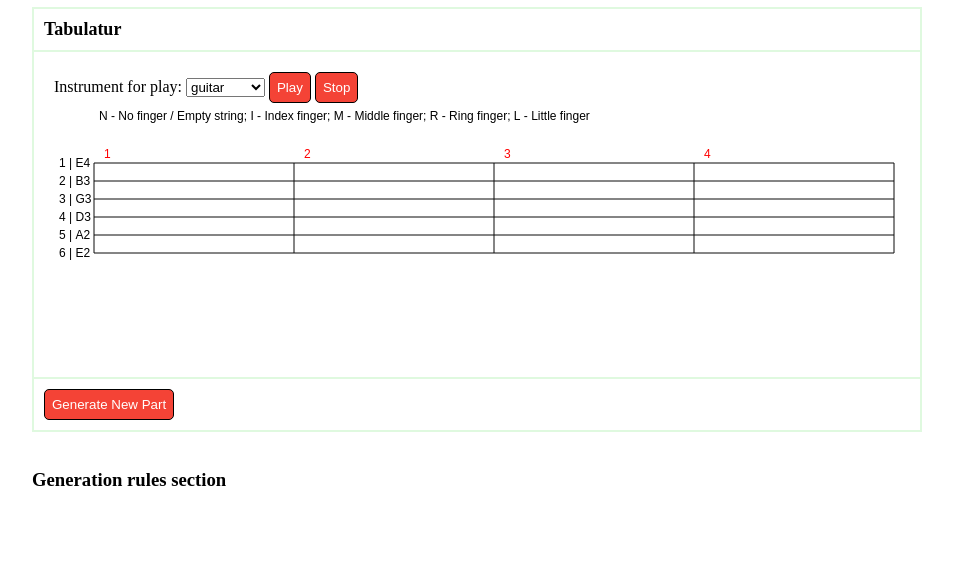
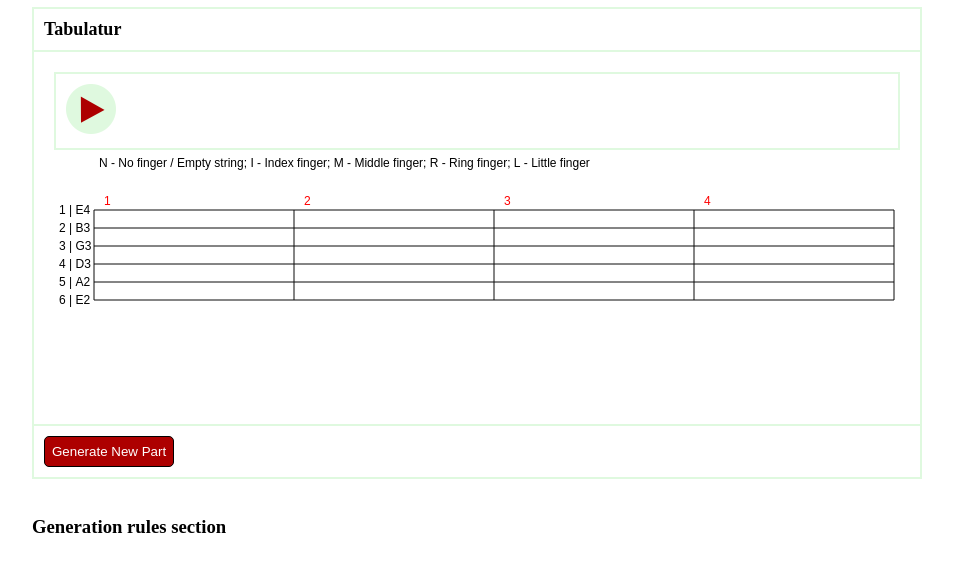
Before and after one commit to sea-kg/guitar-solo-part-generator, a plain HTML site: page web/index.html in a window 1280 px wide. Both pictures are taken after a click on the button "Generate New Part". Shown: the part 113-684 px from the top of the page, without its empty margins (163-1116 px from the left). Drawn offline with Linux system fonts and the light colour scheme; no server answers.

Commit message:
Added icon for play/stop

```diff
--- a/web/css/index.css
+++ b/web/css/index.css
@@ -37,7 +37,7 @@
 }
 
 .gspg-button {
-    background-color: #f44336;
+    background-color: #ad0000;
     color: white;
     border-width: 1px;
     border-style: solid;
@@ -71,7 +71,7 @@
     display: table-cell;
     height: 100px;
     width: 100px;
-    background-image: url("../img/logo.png");
+    background-image: url("../img/gspg-logo.png");
     background-size: 100px 100px;
     min-width: 100px;
     max-width: 100px;
@@ -121,6 +121,34 @@
     padding: 10px;
 }
 
-.select-instrument {
+.gspg-player {
+    display: block;
+    border: 2px solid #dff9df;
+    padding: 10px;
+}
+
+.gspg-btn-play {
     display: inline-block;
+    width: 50px;
+    height: 50px;
+    background-image: url("../img/gspg-play.png");
+    background-size: 50px 50px;
+    cursor: pointer;
 }
+
+.gspg-btn-play:hover {
+    transform: scale(1.1);
+}
+
+.gspg-btn-stop {
+    display: inline-block;
+    width: 50px;
+    height: 50px;
+    background-image: url("../img/gspg-stop.png");
+    background-size: 50px 50px;
+    cursor: pointer;
+}
+
+.gspg-btn-stop:hover {
+    transform: scale(1.1);
+}
--- a/web/index.html
+++ b/web/index.html
@@ -28,17 +28,9 @@
       <div class="gspg-tabulatur-title">Tabulatur</div>
       <div class="gspg-tabulatur-content">
         <pre id="tabulatur" style="display: none"></pre>
-
-        <div class="select-instrument">
-          Instrument for play:
-          <select id="use_instrument">
-            <option value='guitar'>guitar</option>
-            <option value='piano'>piano</option>
-            <option value='bass'>bass</option>
-            <option value='trombone'>trombone</option>
-          </select>
-          <button type="button" onclick="play()" class="gspg-button">Play</button>
-          <button type="button" onclick="stop()" class="gspg-button">Stop</button>
+        <div class="gspg-player">
+          <div onclick="play()" id="gspg_player_play" class="gspg-btn-play"></div>
+          <div onclick="stop()" id="gspg_player_stop" class="gspg-btn-stop" style="display: none;"></div>
         </div>
         <canvas class="gspg-tabulatur-image" id="_tabulatur" height="250px" width="850px"></canvas>
       </div>
--- a/web/js/index.js
+++ b/web/js/index.js
@@ -236,10 +236,14 @@ function stop() {
     }
     nodes = []
     window.ac.close();
+    document.getElementById('gspg_player_play').style.display = '';
+    document.getElementById('gspg_player_stop').style.display = 'none';
 }
 
 function play() {
     stop();
+    document.getElementById('gspg_player_play').style.display = 'none';
+    document.getElementById('gspg_player_stop').style.display = '';
 
     updateTabulaturNoteEnded(-1);
 
@@ -252,8 +256,7 @@ function play() {
     window.out = ac.createGain();
     window.out.connect(dcn);
 
-    var intrument = $('#use_instrument').val();
-    window.wave = waves[intrument];
+    window.wave = waves['guitar'];
     for (var i = 0; i < window.soloData.length; i++) {
         addNote(window.soloData[i], i*0.3, 0.25, i*0.3, i);
     }
```
Also changed, not shown: web/img/gspg-logo.png (renamed from web/img/logo.png), web/img/gspg-logo.svg (renamed from web/img/logo.svg), web/img/gspg-play.png (added), web/img/gspg-play.svg (added), web/img/gspg-stop.png (added), web/img/gspg-stop.svg (added).
